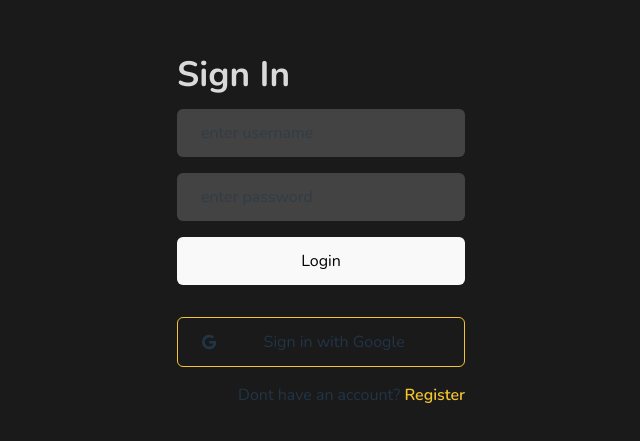
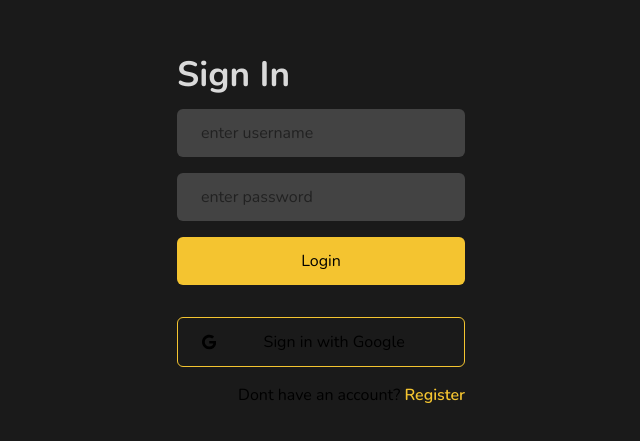
Before and after one commit to rupakyeware/Goat-Prep-Frontend, a React (Vite) app: page /login in a window 1280 px wide. Shown: the part 169-610 px from the top of the page, without its empty margins (319-959 px from the left). Built offline with nearby package versions, Linux system fonts and the light colour scheme; no server answers.

Commit message:
Removed prefer light theme

```diff
--- a/src/index.css
+++ b/src/index.css
@@ -50,19 +50,6 @@ button {
   cursor: pointer;
 }
 
-@media (prefers-color-scheme: light) {
-  :root {
-    color: #213547;
-    background-color: #1A1A1A;
-  }
-  a:hover {
-    color: #747bff;
-  }
-  button {
-    background-color: #f9f9f9;
-  }
-}
-
 .font-h2 {
   font-family: "Nunito", sans-serif;
   font-weight: 400;
```
